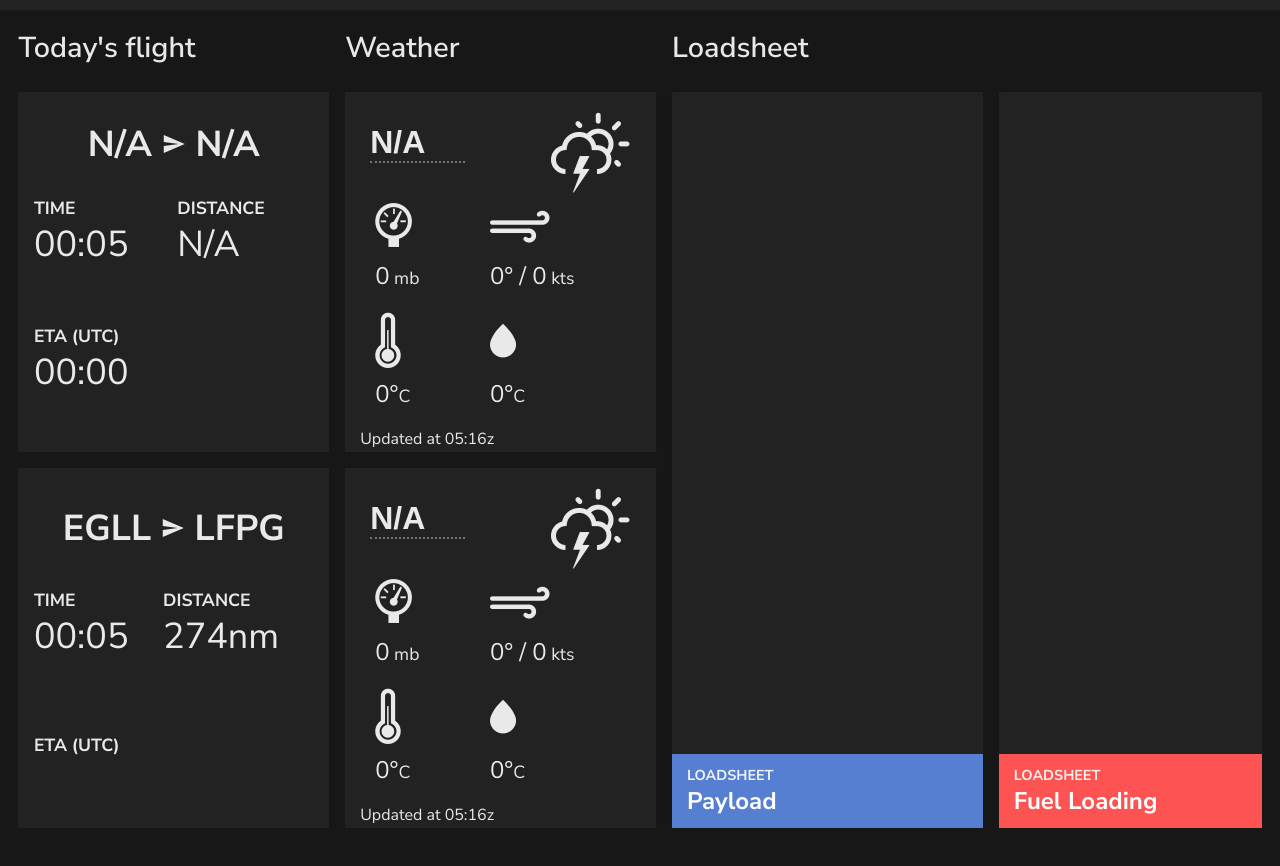
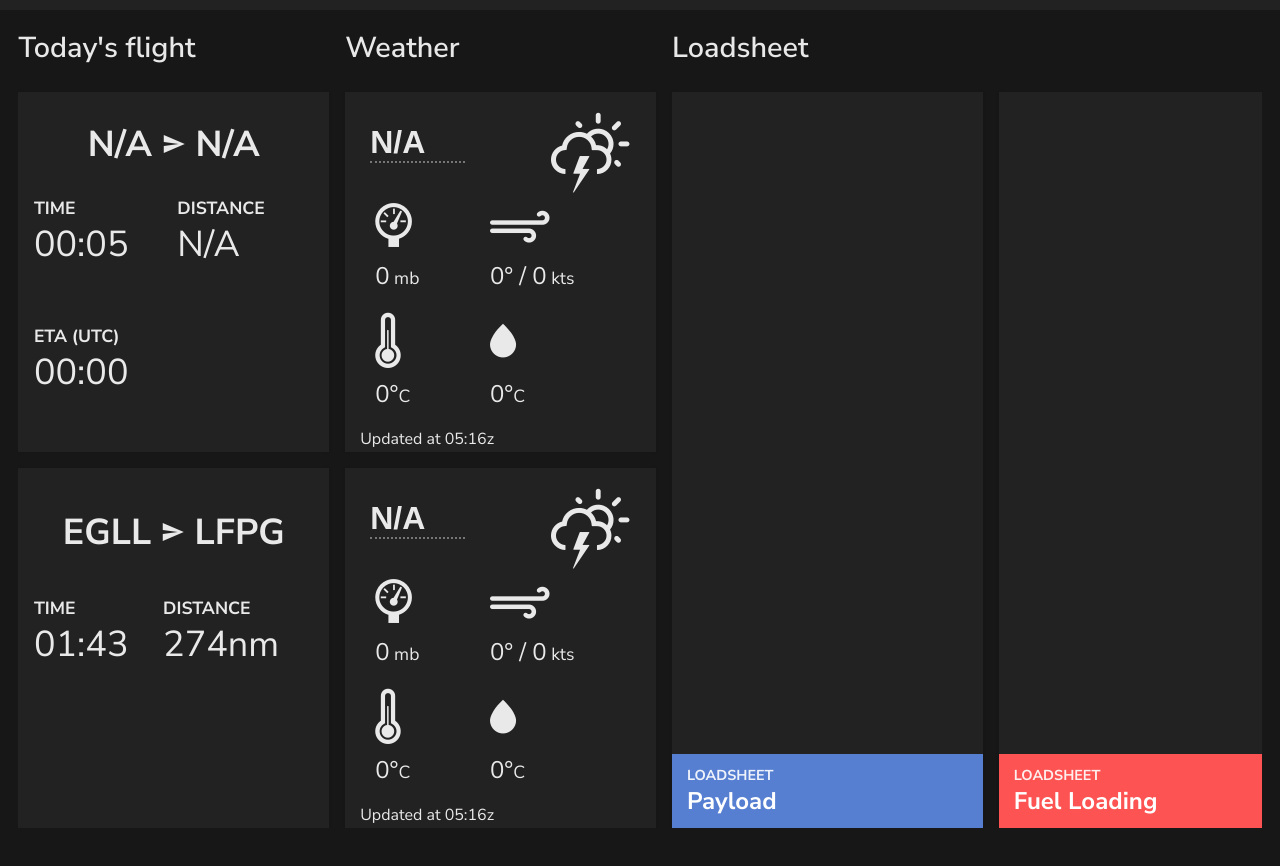
Before and after one commit to flybywiresim/efb, a React (Create React App) app: page / in a window 1280 px wide. Shown: the top 866 px of the page. Built offline with nearby package versions, Linux system fonts and the light colour scheme.

Commit message:
Made the counter only on the top widget

```diff
--- a/src/preparationWidget/preparationWidgets/FlightWidget.tsx
+++ b/src/preparationWidget/preparationWidgets/FlightWidget.tsx
@@ -54,14 +54,14 @@ export default class FlightWidget extends React.Component<FlightWidgetProps, Fli
                 </div>
                 <div id="Time">
                     <p className="Title">TIME</p>
-                    <p>{this.timeSinceStart()}</p>
+                    <p>{this.props.name === "todays" ? this.timeSinceStart() : "01:43"}</p>
                 </div>
                 <div id="Distance">
                     <p className="Title">DISTANCE</p>
                     <p>{this.props.distance}</p>
                 </div>
                 <div id="ETA">
-                    <p className="Title">{this.props.name === "Previous" ? "" : "ETA (UTC)"}</p>
+                    <p className="Title">{this.props.name === "todays" ? "ETA (UTC)" : ""}</p>
                     <p>{this.props.eta}</p>
                 </div>
             </div>
```
